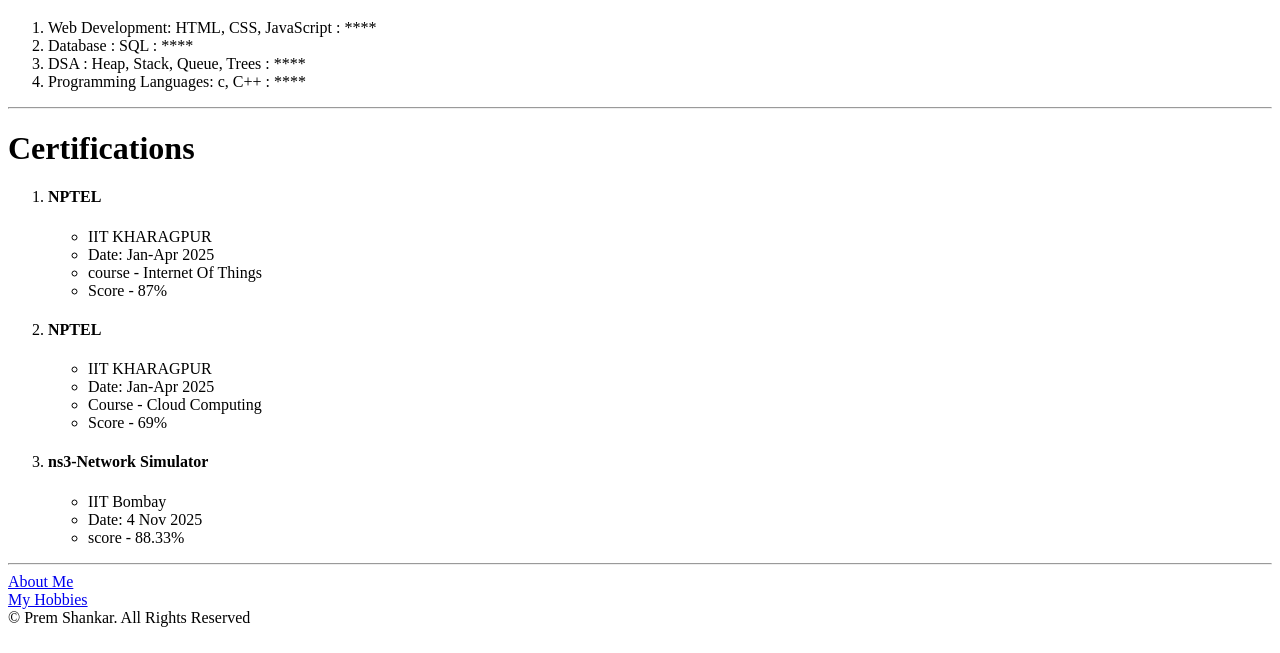
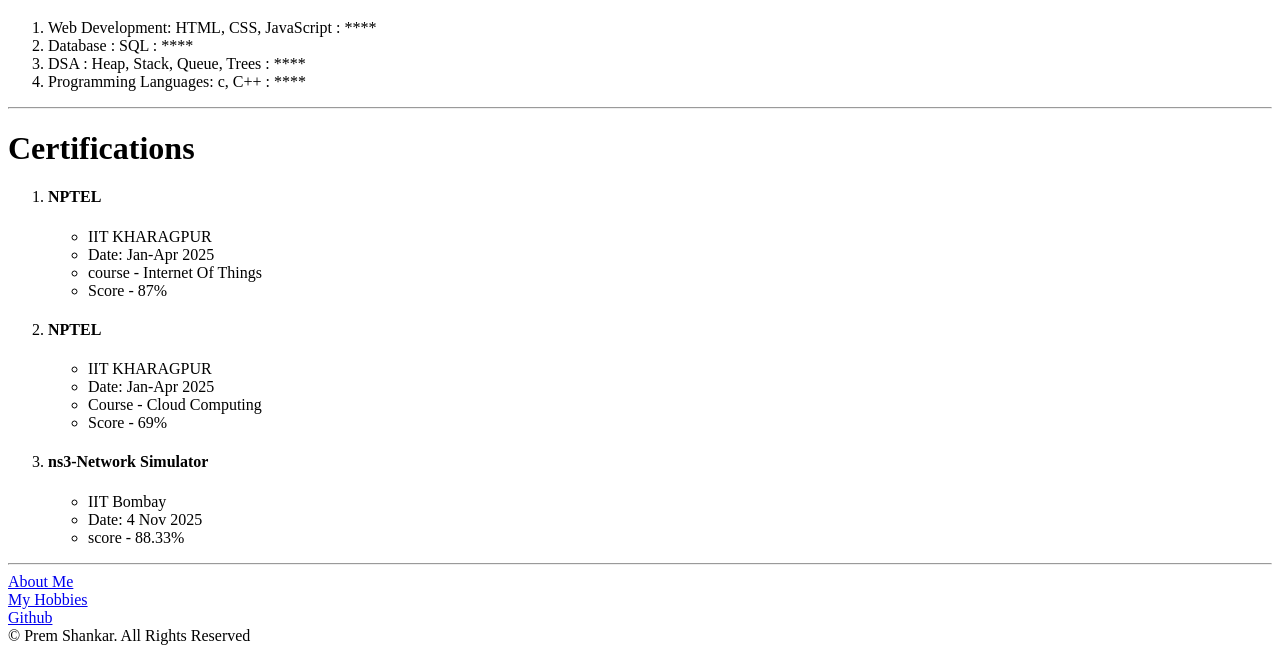
Before and after one commit to bambam29575/web-dev, a plain HTML site: page index.html in a window 1280 px wide. Shown: the part 583-1236 px from the top of the page. Drawn offline with Linux system fonts and the light colour scheme.

Commit message:
Update index.html

```diff
--- a/index.html
+++ b/index.html
@@ -56,7 +56,8 @@
     </ol>
     <hr>
 <a href="./About.html">About Me</a> <br>
-<a href="./Hobbies.html">My Hobbies</a>
+<a href="./Hobbies.html">My Hobbies</a> <br>
+<a href="https://github.com/bambam29575">Github</a>
 <footer>
    © Prem Shankar. All Rights Reserved
 </footer>
```
